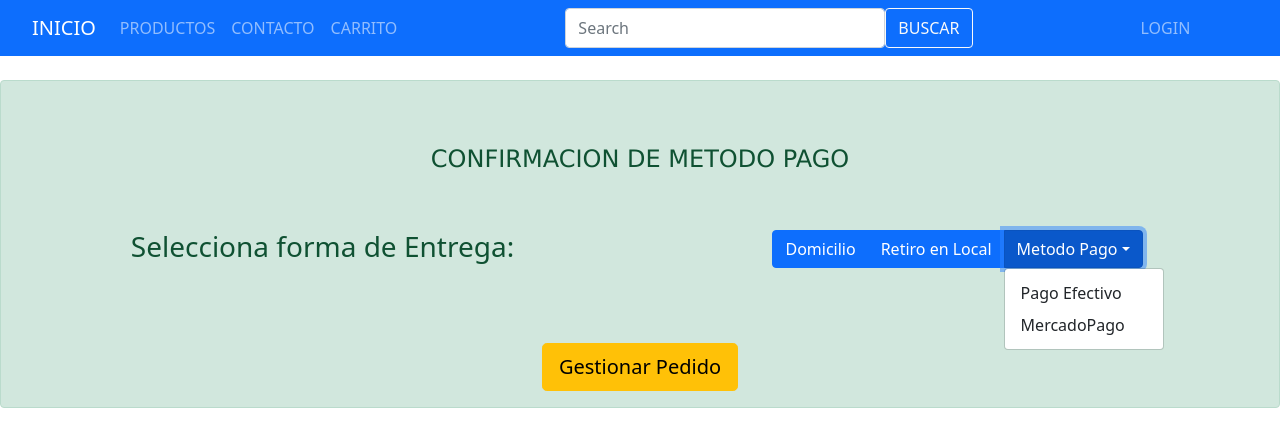
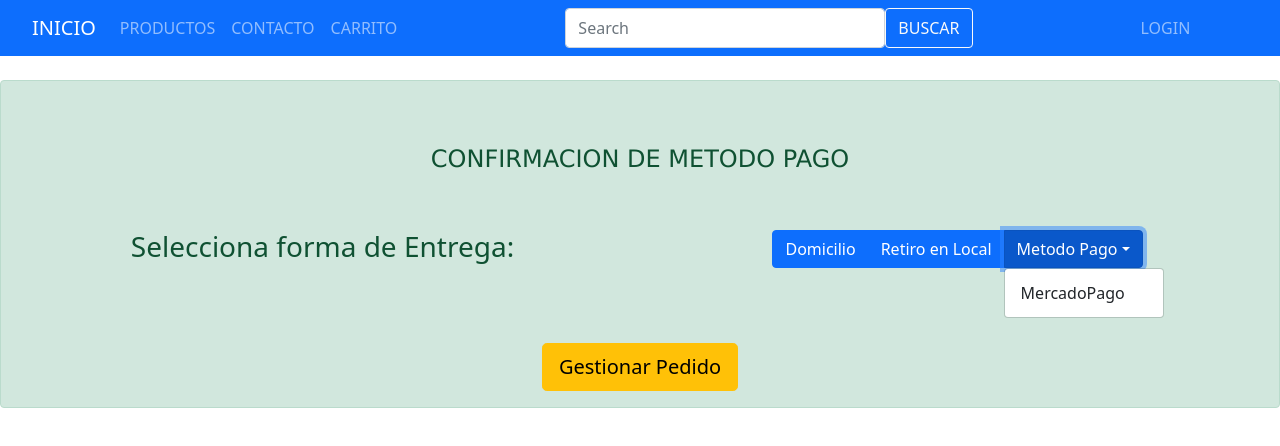
Before and after one commit to FedeConciencia/ProyectoFinal_LaboratorioIV, a React (Create React App) app in the folder ProyectoFinal/FrontEnd/app-react-proyectofinal/: page /metodoPago in a window 1280 px wide. Both pictures are taken after a click on the button "Metodo Pago". Shown: the top 446 px of the page. Built offline with nearby package versions, Linux system fonts and the light colour scheme.

Commit message:
Se actualiza el componente MetodoPago

```diff
--- a/ProyectoFinal/FrontEnd/app-react-proyectofinal/src/components/Carrito/Carrito.js
+++ b/ProyectoFinal/FrontEnd/app-react-proyectofinal/src/components/Carrito/Carrito.js
@@ -19,17 +19,17 @@ const Carrito = (props) => {
     // Hook cantidadTotal
     const [cantidadTotal, setCantidadTotal] = useState(0)
 
-    // Hook cantidadTotal
+    // Hook sinStock
     const [sinStock, setSinStock] = useState(true)
 
     useEffect(() => {
         //Guardamos en el estado datos los valores obtenidos del localStorage productos:
         setDatos(JSON.parse(localStorage.getItem("productos")))
         activarModal()
-        setCantidadTotal(obtenerCantidadesTotales())
+        obtenerCantidadesTotales()
         //Fuerza la actualizacion del componente:
         setRecargar(false)
-    }, [recargar])
+    }, [recargar, cantidadTotal])
 
     //Metodo para incrementar cantidad desde el evento boton:
 
@@ -52,6 +52,7 @@ const Carrito = (props) => {
         //Fuerza la actualizacion del componente:
         setRecargar(true)
     }
+
 
     const hayIngredientes = async (id, cantidad) => {
 
@@ -93,6 +94,8 @@ const Carrito = (props) => {
         }
 
         localStorage.setItem("productos", JSON.stringify(datos))
+        //Se borra mensaje:
+        document.querySelector("#mensaje").innerHTML = ""
         //Fuerza la actualizacion del componente:
         setRecargar(true)
     }
@@ -114,32 +117,43 @@ const Carrito = (props) => {
 
         let array = new Array();
         array = JSON.parse(localStorage.getItem("productos"));
-        let sumaCantidad = cantidadTotal;
-        let sumaMonto = 0;
+
 
         if(array) {
+
+
+            let sumaCantidad = cantidadTotal;
+            let sumaMonto = 0;
+
             for (let i = 0; i < array.length; i++) {
                 sumaCantidad += array[i].cantidad;
                 sumaMonto += array[i].precioVenta * array[i].cantidad;
 
             }
+
+            console.log(array)
+            console.log(sumaCantidad)
+            //Se pasa el valor obtenido para mostrar =>
+            document.querySelector("#cantidadTotal").innerHTML = sumaCantidad;
+            document.querySelector("#montoTotal").innerHTML = "$ " + sumaMonto;
+
+
+            //Fuerza la actualizacion del componente:
+            //setRecargar(true)
         }
         else {
+
             array = [];
-        }
 
 
-        console.log(array)
-        console.log(sumaCantidad)
-        //Se pasa el valor obtenido para mostrar =>
-        document.querySelector("#cantidadTotal").innerHTML = sumaCantidad;
-        document.querySelector("#montoTotal").innerHTML = "$ " + sumaMonto;
+            //Se pasa el valor obtenido para mostrar =>
+            document.querySelector("#cantidadTotal").innerHTML = 0;
+            document.querySelector("#montoTotal").innerHTML = "$ " + 0;
 
 
-        //Fuerza la actualizacion del componente:
-        setRecargar(true)
-
-        return sumaCantidad
+            //Fuerza la actualizacion del componente:
+            //setRecargar(true)
+        }
 
 
     }
--- a/ProyectoFinal/FrontEnd/app-react-proyectofinal/src/components/MetodoPago/MetodoPago.js
+++ b/ProyectoFinal/FrontEnd/app-react-proyectofinal/src/components/MetodoPago/MetodoPago.js
@@ -10,6 +10,8 @@ import Col from "react-bootstrap/Col";
 import ButtonGroup from 'react-bootstrap/ButtonGroup';
 import DropdownButton from 'react-bootstrap/DropdownButton';
 import Dropdown from 'react-bootstrap/Dropdown';
+import axios from "axios";
+import moment from 'moment';
 
 
 const MetodoPago = (props) => {
@@ -22,12 +24,9 @@ const MetodoPago = (props) => {
 
     const [datos, setDatos] = useState({
 
-        codigo:'',
-        horaEstimadaFin:'',
-        tipoEnvio:'',
-        total:'',
-        idCliente:'',
-        idDomicilio:'',
+        boton1: false,
+        boton2: false,
+        selectPago: '',
 
     })
 
@@ -50,13 +49,87 @@ const MetodoPago = (props) => {
         const enviarDatos = (datos, event) => {
 
 
-            alert(JSON.stringify(datos))
+            alert(JSON.stringify(datos));
+
+            getDatos();
+
+            //Limpio todos los input
+            event.target.reset();
 
 
+        }
 
-            //Limpio todos los input
-            event.target.reset()
+        //Metodo para ejecutar con el evento onSubmit:
 
+        const getDatos = (datos) => {
+
+            let array = new Array();
+            array = JSON.parse(localStorage.getItem("productos"));
+
+            axios.get("http://localhost:8080/ProyectoFinalLaboIV/PedidoServlet", {
+                params: {
+
+                    action:'insertar',
+                    codigo: datos.codigo,
+                    horaEstimadaFin: datos.horaEstimadaFin,
+                    tipoEnvio: datos.tipoEnvio,
+                    total: datos.total,
+                    idCliente: datos.idCliente,
+                    idDomicilio: datos.idDomicilio,
+                    fechaAlta: moment().format('YYYY-MM-DD'),
+                    fechaBaja: moment("1900-01-01").format('YYYY-MM-DD'),
+                    estado: "activo"
+
+                    //fechaAlta, fechaBaja, estado se crean x defecto:
+
+
+                }
+              })
+            .then(response => {
+
+                console.log(JSON.stringify(response))
+
+
+            })
+            .catch(error =>{
+                console.log("Error");
+                console.log(error);
+            })
+
+
+        }
+
+        //Metodo para ejecutar el evento onclik boton1:
+
+        const eventoUno = (datos) => {
+
+            const set = {
+
+                boton1:true,
+                boton2:false,
+
+            }
+
+            setDatos(set)
+            console.log("boton1 =>", datos.boton1)
+            console.log("boton2 =>", datos.boton2)
+
+        }
+
+        //Metodo para ejecutar el evento onclik boton2:
+
+        const eventoDos = (datos) => {
+
+            const set = {
+
+                boton1:false,
+                boton2:true,
+
+            }
+
+            setDatos(set)
+            console.log("boton1 =>", datos.boton1)
+            console.log("boton2 =>", datos.boton2)
 
         }
 
@@ -72,7 +145,7 @@ const MetodoPago = (props) => {
 
             <Alert variant="success" className="bodyDetalle">
 
-            <Form onSubmit={handleSubmit()}>
+            <Form onSubmit={handleSubmit(enviarDatos)}>
 
             <br></br>
             <br></br>
@@ -94,13 +167,25 @@ const MetodoPago = (props) => {
                 <Col>
 
                     <ButtonGroup>
-                        <Button>Domicilio</Button>
-                        <Button>Retiro en Local</Button>
+                        <Button name="boton1" onClick={eventoUno} onChange={handleInputChange}>Domicilio</Button>
+                        <Button name="boton2" onClick={eventoDos} onChange={handleInputChange}>Retiro en Local</Button>
 
-                        <DropdownButton as={ButtonGroup} title="Metodo Pago" id="bg-nested-dropdown">
-                            <Dropdown.Item eventKey="1">Pago Efectivo</Dropdown.Item>
-                            <Dropdown.Item eventKey="2">MercadoPago</Dropdown.Item>
+                        {datos.boton2 === true &&  datos.boton1 === false ?
+
+                        <DropdownButton as={ButtonGroup} title="Metodo Pago" id="bg-nested-dropdown" name="selectPago" onChange={handleInputChange}>
+                            <Dropdown.Item eventKey="1" value="PagoEfectivo">Pago Efectivo</Dropdown.Item>
+                            <Dropdown.Item eventKey="2" value="MercadoPago">MercadoPago</Dropdown.Item>
                         </DropdownButton>
+
+                        :
+
+                        <DropdownButton as={ButtonGroup} title="Metodo Pago" id="bg-nested-dropdown" name="selectPago" onChange={handleInputChange}>
+                        <Dropdown.Item eventKey="2" value="MercadoPago">MercadoPago</Dropdown.Item>
+                        </DropdownButton>
+
+
+                        }
+
                     </ButtonGroup>
 
                 </Col>
@@ -119,7 +204,7 @@ const MetodoPago = (props) => {
                 <Col>
 
 
-                    <Button type="button" variant="warning" size="lg">Gestionar Pedido</Button>
+                    <Button type="submit" variant="warning" size="lg">Gestionar Pedido</Button>
 
                 </Col>
 
```
Also changed, not shown: 1 other file (tests, documents, lock files or other folders).
